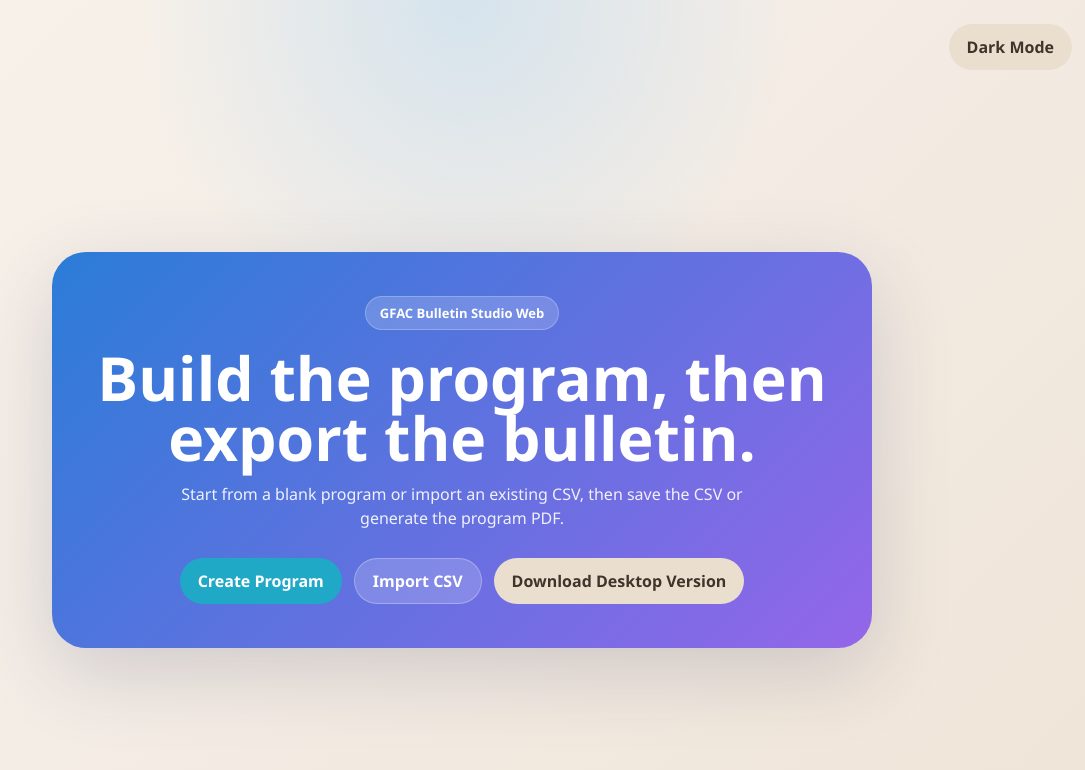
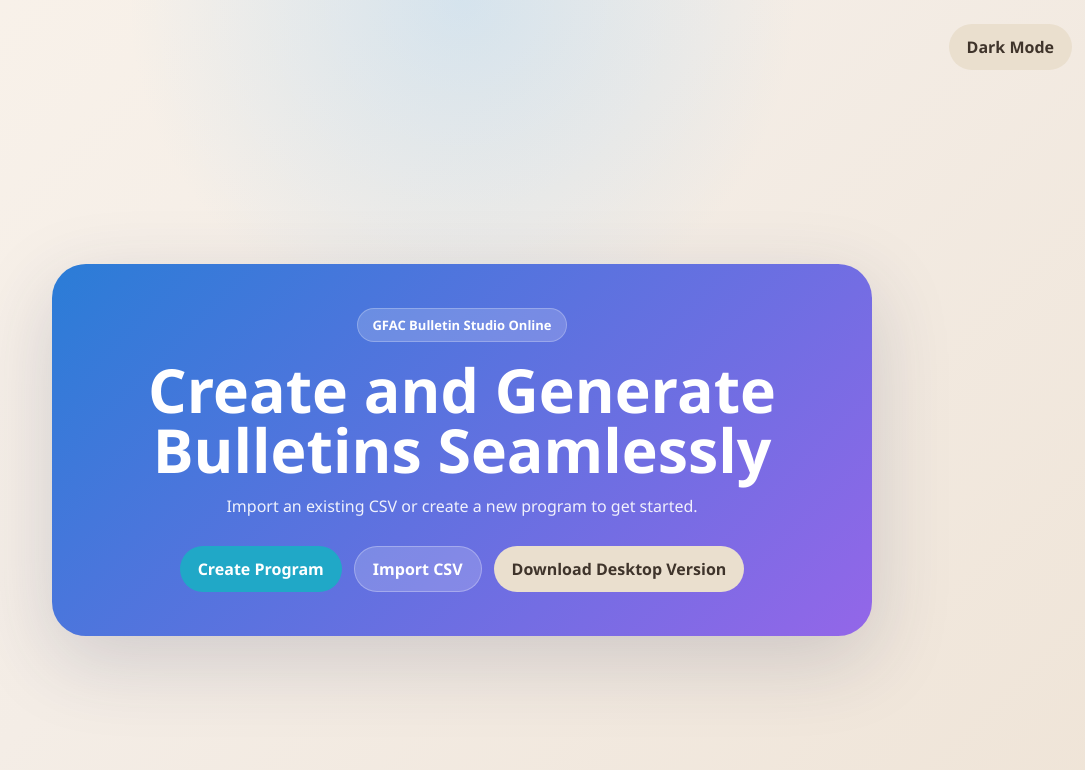
Before and after one commit to CaliFerr/gfac-bulletin-studio, a FastAPI app: page / in a window 1280 px wide. Shown: the top 770 px of the page, without its empty margins (178-1263 px from the left). Run offline with FastAPI, Linux system fonts and the light colour scheme.

Commit message:
Update index.html

```diff
--- a/web_app/templates/index.html
+++ b/web_app/templates/index.html
@@ -14,9 +14,9 @@
 
     <section id="landingView" class="landing-view">
       <div class="landing-card">
-        <div class="hero-badge">GFAC Bulletin Studio Web</div>
-        <h1>Build the program, then export the bulletin.</h1>
-        <p class="landing-copy">Start from a blank program or import an existing CSV, then save the CSV or generate the program PDF.</p>
+        <div class="hero-badge">GFAC Bulletin Studio Online</div>
+        <h1>Create and Generate Bulletins Seamlessly</h1>
+        <p class="landing-copy">Import an existing CSV or create a new program to get started.</p>
         <div class="landing-actions">
           <button id="createProgramButton" class="btn btn-cyan">Create Program</button>
           <button id="importCsvButton" class="btn btn-light">Import CSV</button>
```
